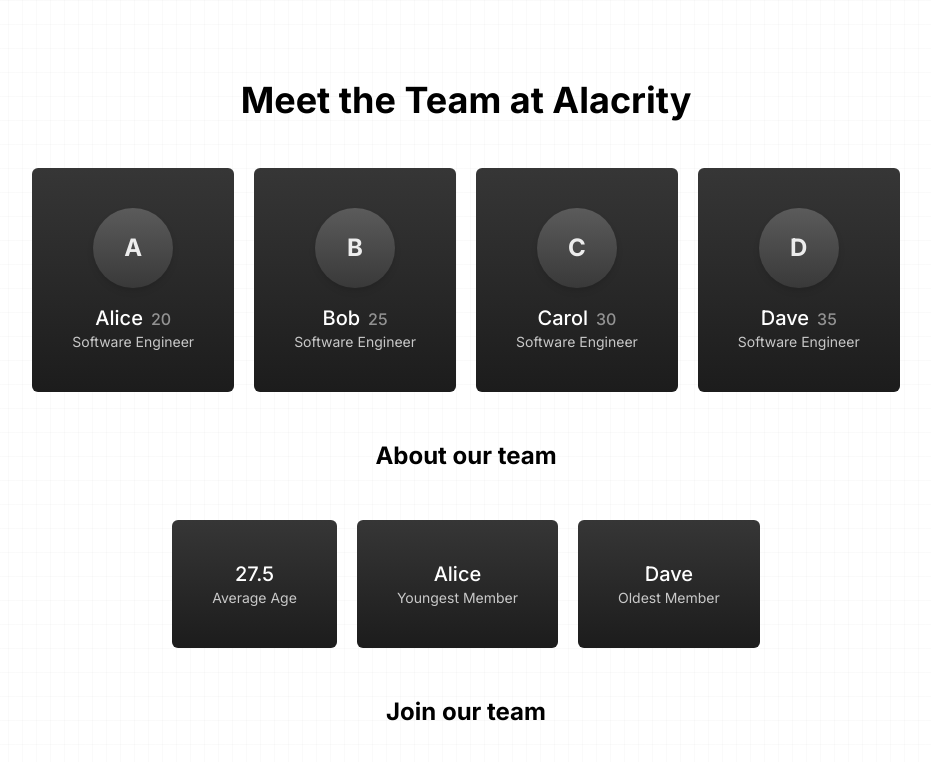
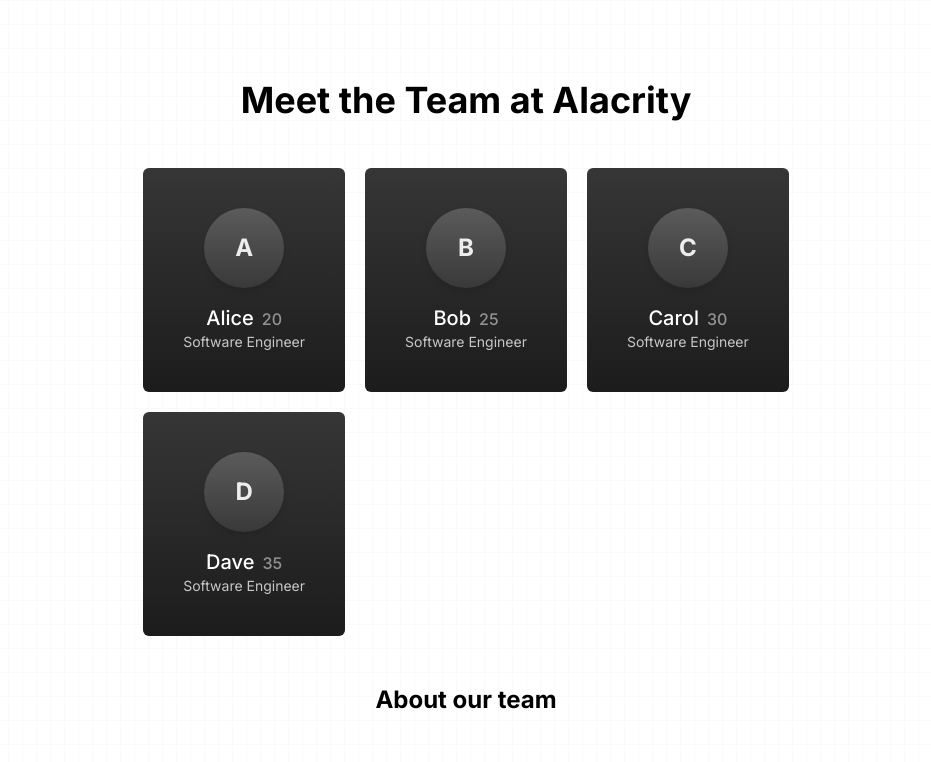
Before and after one commit to MSH-01/alacrity, a Next.js app: page / in a window 1280 px wide. Shown: the top 762 px of the page, without its empty margins (174-1105 px from the left). Built offline with nearby package versions, Linux system fonts and the light colour scheme.

Commit message:
chore: Fix CSS class name typo in Card component

```diff
--- a/src/app/components/card.tsx
+++ b/src/app/components/card.tsx
@@ -2,7 +2,7 @@
 
 function Card ({ title, value, extra, user }: Readonly<{ title: string, value: string, extra?: number, user?: boolean}>) {
     return (
-        <div className=' cursor-pointer bg-gradient-to-t from-[#1c1c1c] to-[#363636] rounded-md flex text-white justify-center items-center transition-colors p-5 '>
+        <div className='cursor-pointer bg-gradient-to-t from-[#1c1c1c] to-[#363636] rounded-md flex text-white justify-center items-center transition-colors p-5 '>
             <div className='p-5 flex flex-col justify-center items-center'>
                 {user && (
                 <div className='w-20 h-20 bg-gradient-to-t from-[#393939] to-[#5B5B5B] rounded-full mb-4 drop-shadow-md flex justify-center items-center'>
--- /dev/null
+++ b/src/app/components/profileCard.tsx
@@ -0,0 +1,11 @@
+import Card from "./card";
+
+function ProfileCard({ user }) {
+    return (
+        <div>
+            <Card user title={user.name} extra={user.age} value={user.role}  />
+        </div>
+    );
+}
+
+export default ProfileCard;
--- a/src/app/page.tsx
+++ b/src/app/page.tsx
@@ -3,6 +3,8 @@
 import { useEffect, useState } from 'react';
 import Card from './components/card';
 import TeamForm from './components/form';
+import ProfileCard from './components/profileCard';
+import { getOldestUser } from './utils/util';
 
 export default function Home() {
 
@@ -18,7 +20,7 @@
   // Team statistics
   const [avgAge, setAvgAge] = useState(0);
   const [youngest, setYoungest] = useState('');
-  const [oldest, setOldest] = useState('');
+  const [oldest, setOldest] = useState({});
 
   // New member
   const [newName, setNewName] = useState('');
@@ -35,6 +37,8 @@
     let oldestName = '';
 
     // Loop through team members to calculate statistics
+
+
     team.members.forEach(member => {
       totalAge += member.age;
       if (member.age < youngestAge) {
@@ -47,10 +51,12 @@
       }
     });
 
+
+
     // Set statistics states
     setAvgAge(totalAge / team.members.length);
     setYoungest(youngestName);
-    setOldest(oldestName);
+    setOldest(getOldestUser(team));
     // include team in dependencies to recalculate when team changes
   }, [team]);
 
@@ -74,10 +80,11 @@
       {/* TEAM MEMBERS */}
       <div className='text-center mb-12'>
         <h1 className='text-4xl font-bold pb-12'>Meet the Team at Alacrity</h1>
-        <div className='flex gap-5 justify-center'>
-        {team.members.map((member, index) => (
-          <Card key={index} title={member.name} value={member.role} extra={member.age} user />
-        ))}
+        <div className='grid grid-cols-3 gap-5 justify-center'>
+          {team.members.map((member, index) => (
+            // <Card key={index} title={member.name} value={member.role} extra={member.age} user />
+            <ProfileCard key={index} user={member} />
+          ))}
         </div>
       </div>
 
@@ -92,7 +99,7 @@
             <Card value='Youngest Member' title={youngest} />
           </div>
           <div>
-            <Card value='Oldest Member' title={oldest} />
+            <Card value='Oldest Member' title={oldest.name} />
           </div>
         </div>
       </div>
--- /dev/null
+++ b/src/app/utils/util.js
@@ -0,0 +1,13 @@
+function getOldestUser(users){
+    let oldest = null;
+
+    users.members.forEach(user => {
+        if (!oldest || user.age > oldest.age) {
+          oldest = user;
+        }
+    });
+
+    return oldest;
+}
+
+export {getOldestUser};
```
